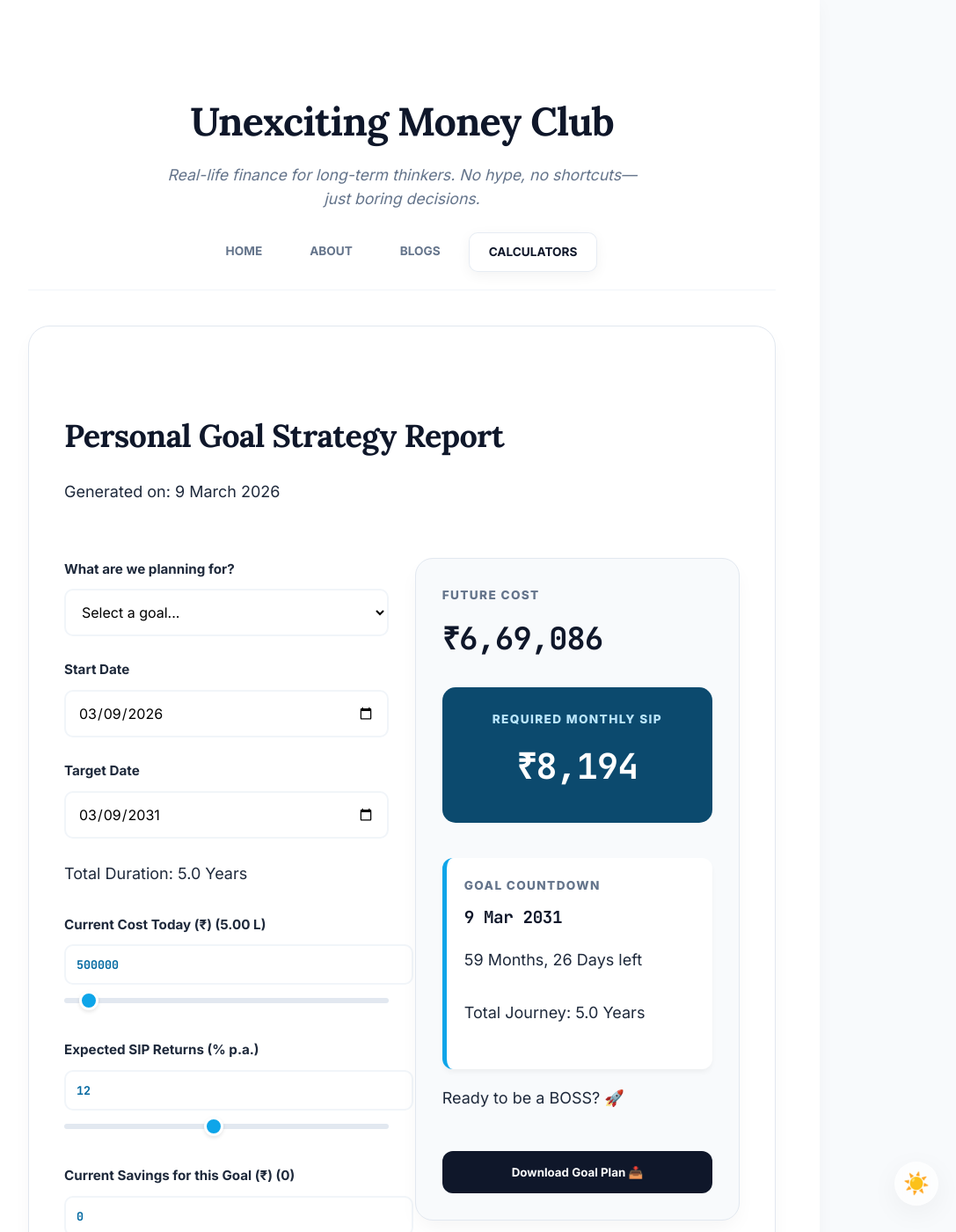
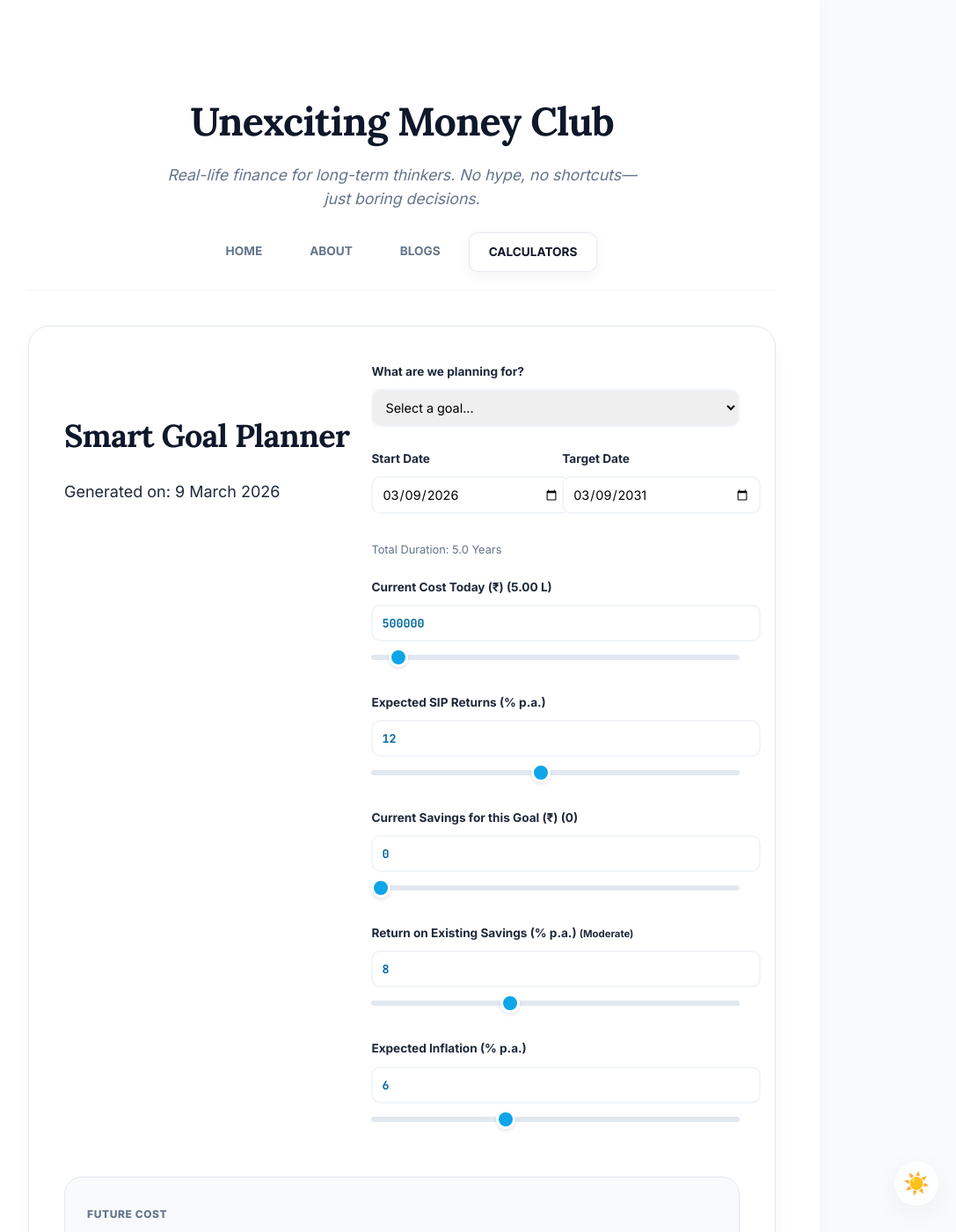
Before and after one commit to HarieshMK/HarieshMK.github.io, a Jekyll site: the page built from calculators/goal-planner.md, in a window 1280 px wide and 1400 px high. Shown: the whole window at 88% size, without its empty margins (183-1270 px from the left). Built offline with Jekyll 4.4.1, drawn with Linux system fonts in a browser that asks for light colours; some of the changed lines change nothing that is shown.

Commit message:
Update goal-planner.md

```diff
--- a/calculators/goal-planner.md
+++ b/calculators/goal-planner.md
@@ -7,7 +7,7 @@
 <div markdown="0">
 <div class="calculator-container" id="printable-area">
     <div class="print-only">
-        <h1>Personal Goal Strategy Report</h1>
+        <h1>Smart Goal Planner</h1>
         <p>Generated on: <span id="print-date"></span></p>
     </div>
 
@@ -133,11 +133,11 @@
 </div>
 
 <style>
-    /* 1. CORE LAYOUT & TYPOGRAPHY */
+    /* 1. CORE LAYOUT */
     .calculator-container {
         display: flex;
         flex-wrap: wrap;
-        gap: 30px;
+        gap: 25px;
         margin: 20px 0;
         font-family: 'Inter', -apple-system, sans-serif;
         color: #1e293b;
@@ -149,147 +149,130 @@
     .calc-results {
         flex: 1;
         min-width: 300px;
-        background: #f8fafc; /* Matches .calc-results in your CSS */
-        padding: 30px;
+        background: #f8fafc;
+        padding: 25px;
         border-radius: 20px;
         height: fit-content;
         position: sticky;
         top: 20px;
         border: 1px solid #e2e8f0;
-        box-shadow: 0 10px 25px -5px rgba(0, 0, 0, 0.05);
     }
 
-    /* 2. PREMIUM LABELS (Matching Section 15 of your style.css) */
+    /* 2. SIDE-BY-SIDE DATES (FIXED) */
+    .input-row {
+        display: flex;
+        gap: 15px;
+        margin-bottom: 15px;
+    }
+
+    .flex-1 { flex: 1; }
+
     .input-group label {
         display: block;
         font-weight: 700;
-        margin-bottom: 10px;
-        font-size: 0.95rem; /* Matched to .label-row label */
+        margin-bottom: 8px;
+        font-size: 0.85rem; /* Slightly smaller for better fit */
         color: #1e293b;
     }
 
-    /* 3. INPUTS & JETBRAINS MONO FOR NUMBERS */
-    input[type="date"],
-    .full-width-input {
+    input[type="date"], .full-width-input {
         width: 100%;
-        padding: 14px;
+        padding: 10px; /* Thinner padding to save space */
         border: 2px solid #f1f5f9;
         border-radius: 10px;
-        font-size: 1rem;
-        background: white;
-        box-sizing: border-box;
+        font-size: 0.9rem;
         font-family: 'Inter', sans-serif;
     }
 
     input[type="number"] {
         width: 100%;
-        padding: 12px;
+        padding: 10px;
         border: 2px solid #f1f5f9;
         border-radius: 10px;
         font-weight: 700;
-        color: #0369a1; /* Blue color for numbers from your CSS */
-        font-family: 'JetBrains Mono', monospace; /* The "Premium" Secret */
-        background: #fff;
+        color: #0369a1;
+        font-family: 'JetBrains Mono', monospace;
     }
 
-    /* 4. RESULTS SECTION (Matching your .result-item.highlight) */
+    /* 3. TIGHTENED RESULT SPACING */
+    .result-box { margin-bottom: 15px; }
     .result-box .label {
-        font-size: 0.85rem;
+        font-size: 0.75rem;
         color: #64748b;
         text-transform: uppercase;
-        letter-spacing: 0.1em;
+        letter-spacing: 0.05em;
         font-weight: 800;
-        display: block;
-        margin-bottom: 8px;
+        margin-bottom: 2px;
     }
 
     .result-box h2 {
-        font-size: 2.2rem;
-        font-weight: 700;
-        margin: 5px 0;
-        color: #0f172a;
-        font-family: 'JetBrains Mono', monospace; /* Professional Number Look */
+        font-size: 1.8rem;
+        margin: 0;
+        font-family: 'JetBrains Mono', monospace;
     }
 
     .highlight {
-        background: #0c4a6e !important; /* Matches .result-item.highlight in your CSS */
-        padding: 25px;
+        background: #0c4a6e !important;
+        padding: 18px;
         border-radius: 15px;
         color: white;
         text-align: center;
-        margin: 20px 0;
     }
-    .highlight h2 { color: #ffffff !important; font-size: 2.5rem; }
-    .highlight .label { color: #bae6fd !important; }
 
-    /* 5. SLIDERS (Matching Section 15 .slider) */
+    /* 4. TIGHTENED COUNTDOWN (FIXED GAP) */
+    .countdown-box {
+        background: #ffffff;
+        padding: 15px;
+        border-radius: 12px;
+        border-left: 5px solid #0ea5e9;
+        line-height: 1.2; /* Tightens text spacing */
+    }
+
+    .countdown-box h3 {
+        font-family: 'JetBrains Mono', monospace;
+        margin: 4px 0;
+        font-size: 1.1rem;
+    }
+
+    .remaining-text, .journey-text {
+        font-size: 0.8rem;
+        margin: 2px 0 !important; /* Forces small gap */
+        color: #64748b;
+    }
+
+    .timeline-hint {
+        font-size: 0.8rem;
+        color: #64748b;
+        margin-top: -10px;
+        margin-bottom: 20px;
+    }
+
+    /* 5. DARK MODE FIXES (VISIBILITY) */
+    .dark-theme .calculator-container { background: #0f172a; }
+    .dark-theme .calc-results { background: #1e293b; border-color: #334155; }
+    .dark-theme .label-row label, .dark-theme .input-group label { color: #f1f5f9; }
+
+    /* Small text visibility in Dark Mode */
+    .dark-theme .timeline-hint,
+    .dark-theme .remaining-text,
+    .dark-theme .journey-text,
+    .dark-theme .result-box .label {
+        color: #94a3b8 !important;
+    }
+
+    .dark-theme .countdown-box { background: #0f172a; border-color: #38bdf8; }
+    .dark-theme .countdown-box h3 { color: #ffffff !important; }
+
     .slider {
         -webkit-appearance: none;
-        width: 100%;
-        height: 6px;
+        width: 100%; height: 6px;
         background: #e2e8f0;
         border-radius: 10px;
-        outline: none;
-        margin: 15px 0;
+        margin: 12px 0;
     }
 
-    .slider::-webkit-slider-thumb {
-        -webkit-appearance: none;
-        width: 22px;
-        height: 22px;
-        background: #0ea5e9;
-        border-radius: 50%;
-        border: 3px solid #fff;
-        cursor: pointer;
-        box-shadow: 0 2px 4px rgba(0,0,0,0.1);
-    }
-
-    /* 6. COUNTDOWN & NUDGE */
-    .countdown-box {
-        background: #ffffff;
-        padding: 20px;
-        border-radius: 12px;
-        border-left: 5px solid #0ea5e9;
-        margin-top: 20px;
-        box-shadow: 0 4px 6px -1px rgba(0,0,0,0.05);
-    }
-
-    .countdown-box h3 { font-family: 'JetBrains Mono', monospace; margin: 5px 0; color: #0f172a; font-size: 1.2rem; }
-
-    .download-button {
-        width: 100%;
-        background: #0f172a;
-        color: white;
-        border: none;
-        padding: 16px;
-        border-radius: 12px;
-        font-weight: 700;
-        font-family: 'Inter', sans-serif;
-        cursor: pointer;
-        margin-top: 15px;
-    }
-
-    /* 7. DARK MODE (Integrated from your Section 7 & 15) */
-    .dark-theme .calculator-container { background: #0f172a; border-color: #1e293b; }
-    .dark-theme .calc-results { background: #1e293b; }
-    .dark-theme .label-row label, .dark-theme .input-group label { color: #f1f5f9; }
-    .dark-theme input[type="number"], .dark-theme input[type="date"], .dark-theme .full-width-input {
-        background: #020617;
-        border-color: #334155;
-        color: #38bdf8;
-    }
-    .dark-theme .result-box h2, .dark-theme .countdown-box h3 { color: #ffffff !important; }
-    .dark-theme .countdown-box { background: #0f172a; border-color: #38bdf8; }
-
-    /* Print Logic */
-    @media print {
-        @page { size: A4; margin: 1cm; }
-        body * { visibility: hidden; }
-        #printable-area, #printable-area * { visibility: visible; }
-        #printable-area { position: absolute; left: 0; top: 0; width: 100%; }
-        .download-button, .slider { display: none !important; }
-        .highlight { background: #f0f9ff !important; border: 2px solid #0c4a6e !important; color: #0c4a6e !important; }
-        .highlight h2, .highlight .label { color: #0c4a6e !important; }
+    @media (max-width: 600px) {
+        .input-row { flex-direction: column; } /* Stacks only on very small screens */
     }
 </style>
 <script src="{{ '/assets/js/goal-planner.js' | relative_url }}?v={{ site.time | date: '%s' }}"></script>
```
